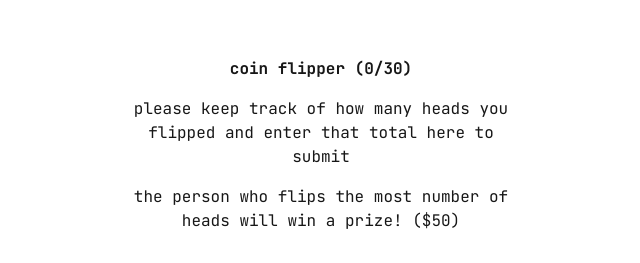
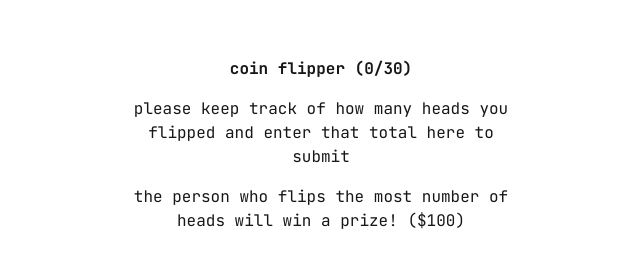
Before and after one commit to LonelyPepper/coin-flipper, a Next.js app: page /flip in a window 1280 px wide. Shown: the part 163-426 px from the top of the page, without its empty margins (319-959 px from the left). Built offline with nearby package versions, Linux system fonts and the light colour scheme.

Commit message:
changed message

```diff
--- a/app/flip/page.tsx
+++ b/app/flip/page.tsx
@@ -70,7 +70,7 @@ export default function Flip() {
             </h1>
 
             <h1 className="mb-8 w-96 text-center">
-                the person who flips the most number of heads will win a prize! ($50)
+                the person who flips the most number of heads will win a prize! ($100)
             </h1>
 
             <div className={`${animation} coin w-20 h-20 mb-4`}>
```
